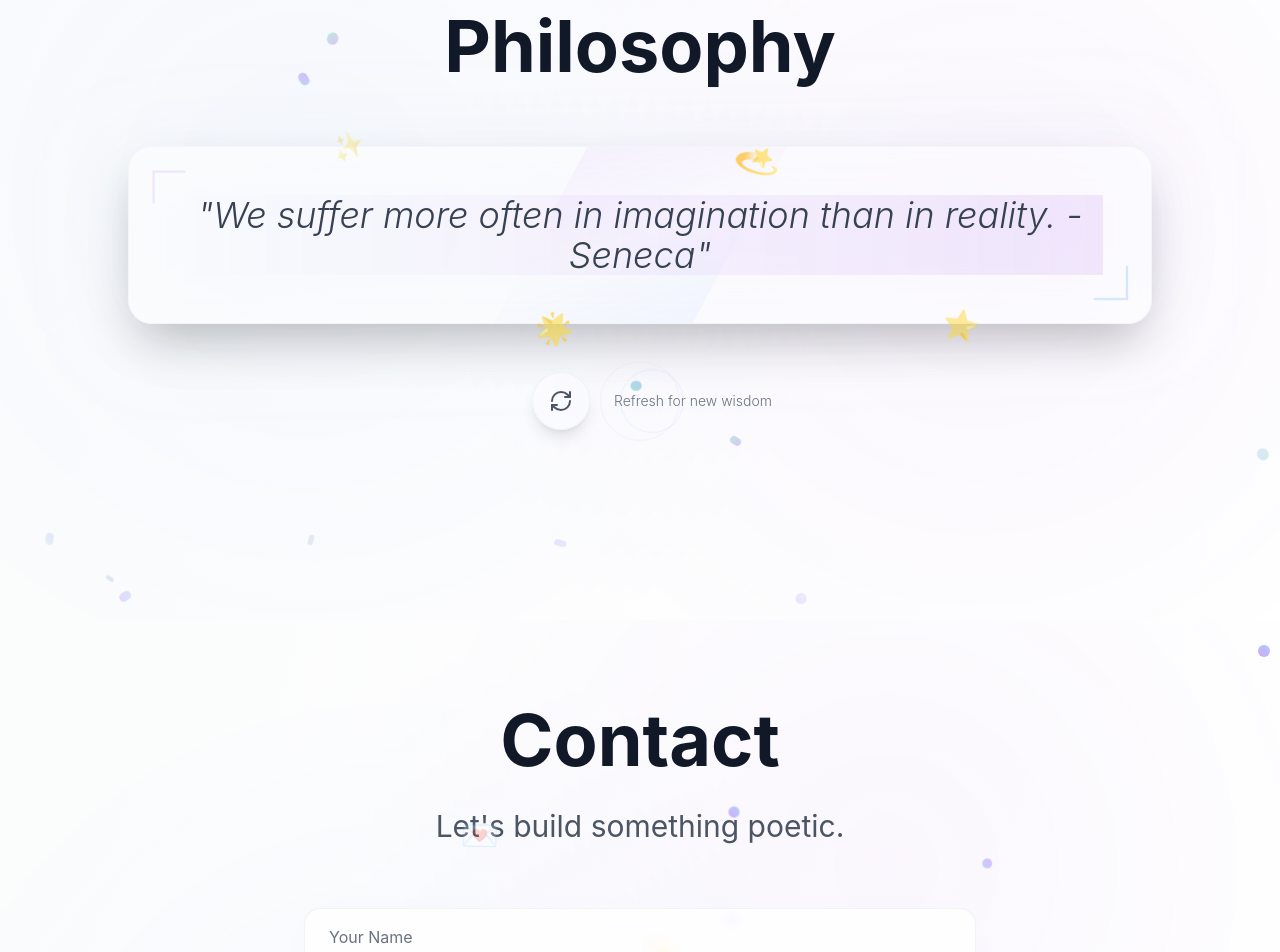
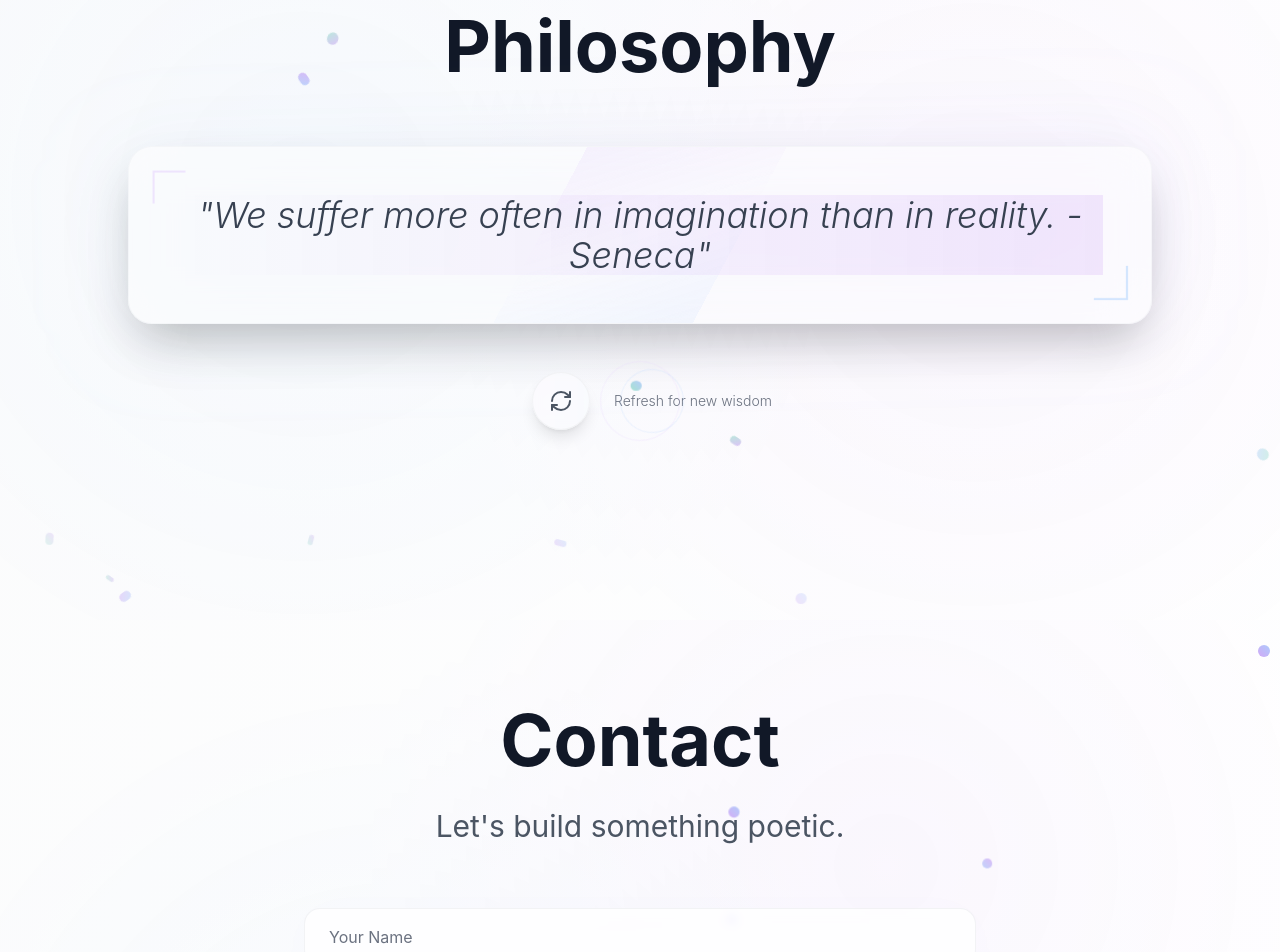
Before and after one commit to akxh5/this-is-akshansh, a React (Vite) app: page / in a window 1280 px wide. Shown: the part 3700-4652 px from the top of the page. Built offline with nearby package versions, Linux system fonts and the light colour scheme.

Commit message:
Remove Background Emojis and Symbols

```diff
--- a/src/components/Contact.tsx
+++ b/src/components/Contact.tsx
@@ -212,34 +212,6 @@ export const Contact: React.FC = () => {
             </motion.button>
           </form>
         </motion.div>
-
-        {/* Floating Success Indicators */}
-        <div className="absolute inset-0 pointer-events-none">
-          {['💌', '✨', '🚀'].map((emoji, i) => (
-            <motion.div
-              key={`success-${i}`}
-              className="absolute text-3xl opacity-20"
-              style={{
-                left: `${30 + i * 20}%`,
-                top: `${20 + i * 15}%`
-              }}
-              animate={{
-                y: [-15, 15, -15],
-                rotate: [0, 10, -10, 0],
-                opacity: [0.2, 0.5, 0.2],
-                scale: [1, 1.2, 1]
-              }}
-              transition={{
-                duration: 6 + i * 2,
-                repeat: Infinity,
-                ease: "easeInOut",
-                delay: i * 1.5
-              }}
-            >
-              {emoji}
-            </motion.div>
-          ))}
-        </div>
       </div>
     </section>
   );
--- a/src/components/Poetry.tsx
+++ b/src/components/Poetry.tsx
@@ -268,34 +268,6 @@ export const Poetry: React.FC = () => {
             Refresh for new wisdom
           </motion.p>
         </motion.div>
-
-        {/* Enhanced Floating Wisdom Symbols */}
-        <div className="absolute inset-0 pointer-events-none">
-          {['✨', '🌟', '💫', '⭐'].map((symbol, i) => (
-            <motion.div
-              key={`symbol-${i}`}
-              className="absolute text-2xl opacity-20"
-              style={{
-                left: `${20 + i * 20}%`,
-                top: `${30 + (i % 2) * 40}%`
-              }}
-              animate={{
-                y: [-12, 12, -12],
-                rotate: [0, 360],
-                opacity: [0.2, 0.6, 0.2],
-                scale: [1, 1.3, 1]
-              }}
-              transition={{
-                duration: 8 + i * 1.5,
-                repeat: Infinity,
-                ease: "easeInOut",
-                delay: i * 0.8
-              }}
-            >
-              {symbol}
-            </motion.div>
-          ))}
-        </div>
       </motion.div>
     </section>
   );
--- a/src/components/Skills.tsx
+++ b/src/components/Skills.tsx
@@ -285,30 +285,6 @@ export const Skills: React.FC = () => {
           >
             Always learning, always evolving
           </motion.p>
-
-          {/* Subtle Sparkles */}
-          <div className="absolute inset-0 pointer-events-none">
-            {[...Array(3)].map((_, i) => (
-              <motion.div
-                key={`sparkle-${i}`}
-                className="absolute w-1 h-1 bg-purple-400 rounded-full"
-                style={{
-                  left: `${30 + i * 20}%`,
-                  top: '50%'
-                }}
-                animate={{
-                  opacity: [0, 1, 0],
-                  scale: [0, 1, 0]
-                }}
-                transition={{
-                  duration: 2,
-                  repeat: Infinity,
-                  delay: i * 0.7,
-                  ease: "easeInOut"
-                }}
-              />
-            ))}
-          </div>
         </motion.div>
       </div>
     </section>
```
